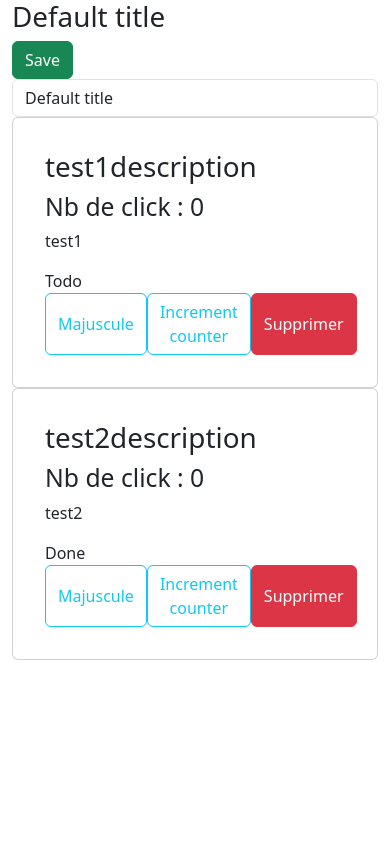
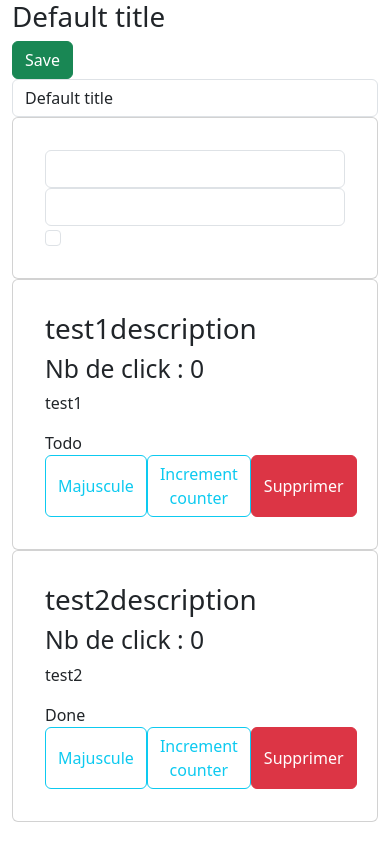
Before and after one commit to sbailleul/react-lesson, a React (Vite) app: page / in a window 390 px wide. Built offline with nearby package versions, Linux system fonts and the light colour scheme.

Commit message:
feat(editableTodo): Create editable todo

```diff
--- /dev/null
+++ b/src/EditableTodo.tsx
@@ -0,0 +1,15 @@
+import { useState } from "react";
+
+type Todo = {title: string, description: string, status: boolean;}
+
+export function EditableTodo() {
+  const [todo, setTodo] = useState<Todo>({title: '', description: '' , status: false});
+  return (
+    <div className="card">
+      <input className="form-control" type="text" onChange={(e) => setTodo({...todo, title: e.target.value})}/>
+      <input className="form-control" type="text" onChange={(e) => setTodo({...todo, description: e.target.value})}/>
+      <input className="form- form-check-input" type="checkbox" onClick={() => setTodo({...todo, status: !todo.status})}/>
+
+    </div>
+  );
+}
--- a/src/TodoList.tsx
+++ b/src/TodoList.tsx
@@ -1,7 +1,8 @@
+import { EditableTodo } from "@/EditableTodo";
 import { Todo } from "@/Todo";
 import { useState } from "react";
 
-type Todo = { title: string; description: string; status: boolean };
+
 export type TodoListProps = { todos: Todo[] };
 
 function delay() {
@@ -9,6 +10,8 @@ function delay() {
     setTimeout(resolve, 3000);
   });
 }
+type Todo = {title: string, description: string, status: boolean};
+
 type LoadingStatus = 'idle' | 'pending' | 'success'
 export function TodoList({ todos }: TodoListProps) {
   const [title, setTitle] = useState("Default title");
@@ -33,6 +36,7 @@ export function TodoList({ todos }: TodoListProps) {
       />
       {loadingStatus === 'pending' && <h3 className="bg-info">Pending todos : {todos.length} </h3>}
       {loadingStatus === 'success' && <h3 className="bg-success">Saved todos : {todos.length} </h3>}
+      <EditableTodo/>
       {todos.map((todo) => {
         return (
           <Todo
```
